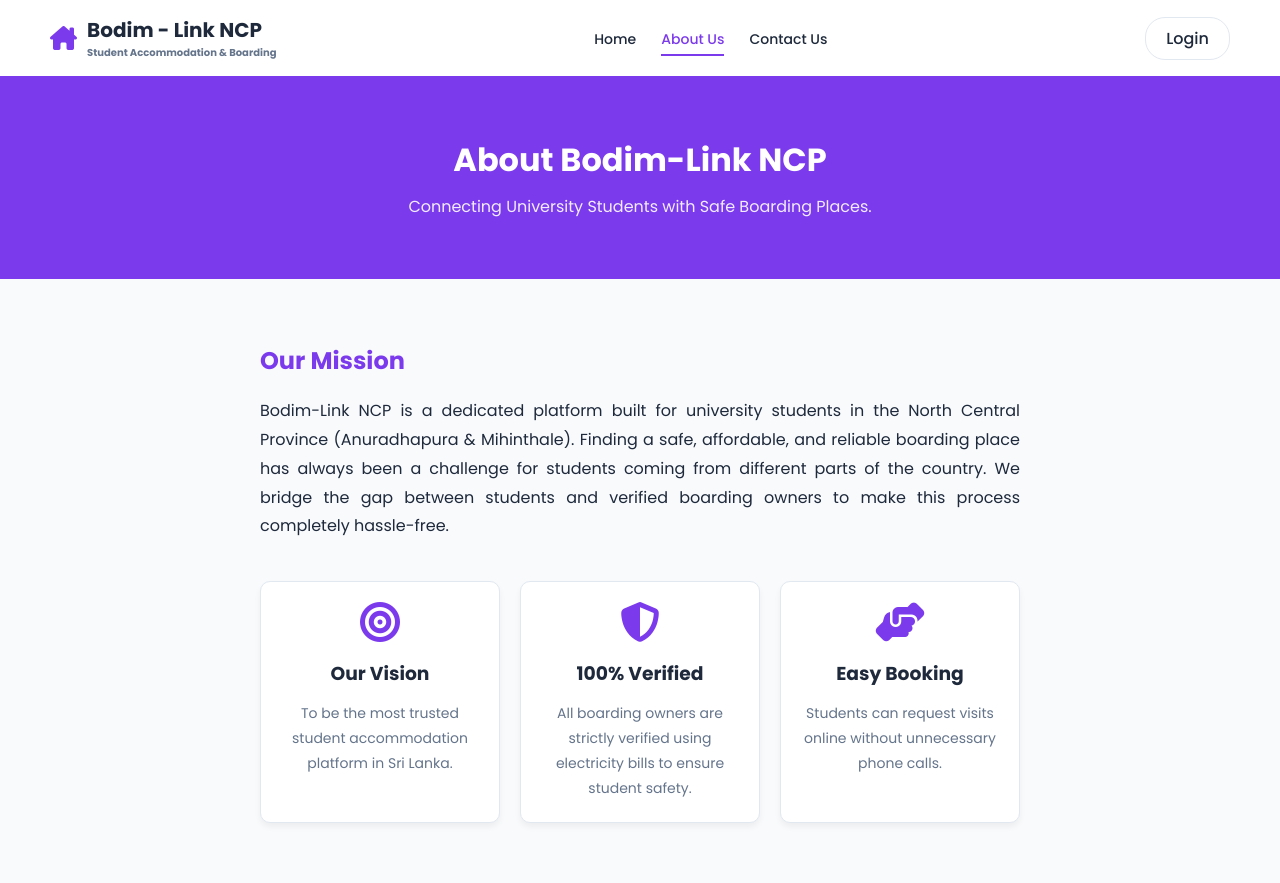
After one commit to Inuka-Asith30/Bodim-Link-NCP, a Flask app: page /about_us in a window 1280 px wide. The commit adds this page. Run offline with Flask 3, Linux system fonts and the light colour scheme.

Commit message:
UI: Add Profile, About Us, and Contact Us pages with backend logic

```diff
--- a/app.py
+++ b/app.py
@@ -537,5 +537,48 @@ def reset_password():
     return render_template('reset_password.html')
 
 
+
+# ----------------------------------------------------
+# Static Pages & Profile Routes
+# ----------------------------------------------------
+@app.route('/about_us')
+def about_us():
+    return render_template('about_us.html')
+
+@app.route('/contact_us')
+def contact_us():
+    return render_template('contact_us.html')
+
+@app.route('/profile')
+def profile():
+    if 'user_id' not in session:
+        return redirect(url_for('login'))
+    return render_template('profile.html')
+
+@app.route('/update_profile', methods=['POST'])
+def update_profile():
+    if 'user_id' not in session:
+        return redirect(url_for('login'))
+
+    new_name = request.form.get('name')
+    user_id = session['user_id']
+
+    connection = get_db_connection()
+    if connection:
+        try:
+            with connection.cursor() as cursor:
+                cursor.execute("UPDATE users SET name = %s WHERE id = %s", (new_name, user_id))
+            connection.commit()
+            session['user_name'] = new_name
+            flash('Profile updated successfully!', 'success')
+        except Exception as e:
+            connection.rollback()
+            print(f"Error updating profile: {e}")
+            flash('Error updating profile.', 'danger')
+        finally:
+            connection.close()
+
+    return redirect(url_for('profile'))
+
 if __name__ == '__main__':
     app.run(debug=True)
--- /dev/null
+++ b/templates/about_us.html
@@ -0,0 +1,62 @@
+<!DOCTYPE html>
+<html lang="en">
+<head>
+    <meta charset="UTF-8">
+    <meta name="viewport" content="width=device-width, initial-scale=1.0">
+    <title>About Us - Bodim-Link NCP</title>
+    <link rel="stylesheet" href="{{ url_for('static', filename='css/style.css') }}">
+    <link rel="stylesheet" href="https://cdnjs.cloudflare.com/ajax/libs/font-awesome/6.4.0/css/all.min.css">
+    <style>
+        .about-header { background: var(--primary); color: white; padding: 60px 20px; text-align: center; }
+        .about-content { max-width: 800px; margin: 40px auto; padding: 20px; text-align: justify; line-height: 1.8; color: var(--text-color); }
+        .team-grid { display: grid; grid-template-columns: repeat(auto-fit, minmax(200px, 1fr)); gap: 20px; margin-top: 40px; }
+        .team-card { background: white; padding: 20px; border-radius: 10px; text-align: center; box-shadow: 0 4px 6px rgba(0,0,0,0.05); border: 1px solid var(--border); }
+        .team-card i { font-size: 40px; color: var(--primary); margin-bottom: 15px; }
+    </style>
+</head>
+<body style="background: #f8fafc;">
+    <nav class="navbar">
+        <div class="nav-logo">
+            <i class="fa-solid fa-house-chimney"></i>
+            <div>Bodim - Link NCP<div style="font-size: 10px; color: #64748b;">Student Accommodation & Boarding</div></div>
+        </div>
+        <ul class="nav-menu">
+            <li><a href="/">Home</a></li>
+            <li><a href="/about_us" class="active">About Us</a></li>
+            <li><a href="/contact_us">Contact Us</a></li>
+        </ul>
+        <div class="nav-auth">
+            {% if session.get('user_id') %}
+                <a href="/logout" class="btn-outline"><i class="fa-solid fa-arrow-right-from-bracket"></i> Logout</a>
+            {% else %}
+                <a href="/login" class="btn-outline">Login</a>
+            {% endif %}
+        </div>
+    </nav>
+    <div class="about-header">
+        <h1 style="font-size: 32px; margin-bottom: 10px;">About Bodim-Link NCP</h1>
+        <p style="opacity: 0.9;">Connecting University Students with Safe Boarding Places.</p>
+    </div>
+    <div class="about-content">
+        <h2 style="color: var(--primary); margin-bottom: 15px;">Our Mission</h2>
+        <p>Bodim-Link NCP is a dedicated platform built for university students in the North Central Province (Anuradhapura & Mihinthale). Finding a safe, affordable, and reliable boarding place has always been a challenge for students coming from different parts of the country. We bridge the gap between students and verified boarding owners to make this process completely hassle-free.</p>
+        <div class="team-grid">
+            <div class="team-card">
+                <i class="fa-solid fa-bullseye"></i>
+                <h3>Our Vision</h3>
+                <p style="font-size: 14px; color: #64748b; margin-top: 10px;">To be the most trusted student accommodation platform in Sri Lanka.</p>
+            </div>
+            <div class="team-card">
+                <i class="fa-solid fa-shield-halved"></i>
+                <h3>100% Verified</h3>
+                <p style="font-size: 14px; color: #64748b; margin-top: 10px;">All boarding owners are strictly verified using electricity bills to ensure student safety.</p>
+            </div>
+            <div class="team-card">
+                <i class="fa-solid fa-handshake-angle"></i>
+                <h3>Easy Booking</h3>
+                <p style="font-size: 14px; color: #64748b; margin-top: 10px;">Students can request visits online without unnecessary phone calls.</p>
+            </div>
+        </div>
+    </div>
+</body>
+</html>
--- a/templates/owner_dashboard.html
+++ b/templates/owner_dashboard.html
@@ -33,7 +33,7 @@
             <li><a href="/my_listings"><i class="fa-solid fa-list"></i> My Listings</a></li>
             <li><a href="/owner_bookings"><i class="fa-solid fa-bookmark"></i> Bookings</a></li>
             <li><a href="#" onclick="alert('Messages feature coming soon!')"><i class="fa-solid fa-comment-dots"></i> Messages</a></li>
-            <li><a href="#" onclick="alert('Profile feature coming soon!')"><i class="fa-solid fa-user"></i> Profile</a></li>
+            <li><a href="/profile"><i class="fa-solid fa-user"></i> Profile</a></li>
             <li><a href="#" onclick="alert('Settings feature coming soon!')"><i class="fa-solid fa-gear"></i> Settings</a></li>
         </ul>
         <a href="/logout" class="nav-links" style="margin-top: auto; display:block;"><li style="list-style:none;"><a href="/logout" style="padding:0;"><i class="fa-solid fa-arrow-right-from-bracket"></i> Log Out</a></li></a>
--- a/templates/student_dashboard.html
+++ b/templates/student_dashboard.html
@@ -16,7 +16,7 @@
         <ul class="nav-links">
             <li><a href="/student" class="active"><i class="fa-solid fa-magnifying-glass"></i> Find Boardings</a></li>
             <li><a href="/student-requests"><i class="fa-solid fa-envelope-open-text"></i> My Requests</a></li>
-            <li><a href="#" onclick="alert('Profile feature coming soon!')"><i class="fa-solid fa-user"></i> Profile</a></li>
+            <li><a href="/profile"><i class="fa-solid fa-user"></i> Profile</a></li>
         </ul>
         <a href="/login" class="logout-btn"><i class="fa-solid fa-right-from-bracket"></i> Logout</a>
     </div>
```
Also changed, not shown: templates/contact_us.html (added, +45 -0 lines), templates/profile.html (added, +52 -0 lines).
